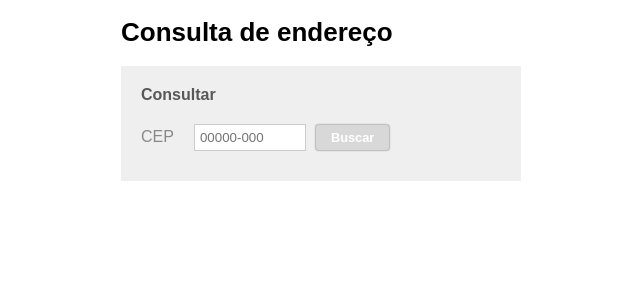
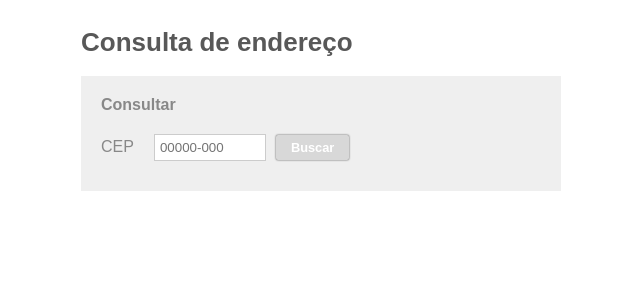
Before and after one commit to andremerlo/luizalabs, a React (Create React App) app: page / in a window 1280 px wide. Shown: the top 300 px of the page, without its empty margins (319-959 px from the left). Built offline with nearby package versions, Linux system fonts and the light colour scheme; what google-maps-react would draw is missing.

Commit message:
correções de layout

```diff
--- a/src/Components/AddressSearch.css
+++ b/src/Components/AddressSearch.css
@@ -1,8 +1,13 @@
 .address-search-panel {
     width: 100%;
-    max-width: 400px;
+    max-width: 500px;
     margin: auto;
     text-align: left;
+    padding: 10px;
+    -webkit-box-sizing: border-box;
+    -moz-box-sizing: border-box;
+    box-sizing: border-box;
+    color: #585858;
 }
 
 .address-search-panel .address-search-bar {
@@ -15,7 +20,6 @@
 .address-search-panel .address-search-bar-title {
     margin: 0px 0px 20px 0px;
     font-weight: bold;
-    color: #585858;
 }
 
 .address-search-panel .address-search-bar-form {
@@ -59,18 +63,30 @@
 }
 
 .address-search-panel .address-search-result {
-    padding: 20px;
     border: solid 2px #efefef;
     margin: 4px 0px;
     position: relative;
+}
+
+.address-search-panel .address-result-success {
+    padding: 20px;
+}
+
+
+.address-search-panel .address-result-error {
+    background-color: #ffffb8;
+    padding: 10px;
+}
+.address-search-panel .address-result-error .error-msg {
+    color: red;
 }
 
 .address-search-panel .address-search-result .close-button {
     position: absolute;
     top: 5px;
     right: 5px;
-    height: 15px;
-    width: 15px;
+    height: 20px;
+    width: 20px;
     font-size: 8px;
     padding: 0px;
     cursor: pointer;
@@ -79,7 +95,6 @@
 .address-search-panel .address-search-result .address-info {
     font-size: 1em;
     margin: 0px 0px 15px 0px;
-    color: #585858;
 }
 
 .address-search-panel .address-search-result .address-info p {
```
